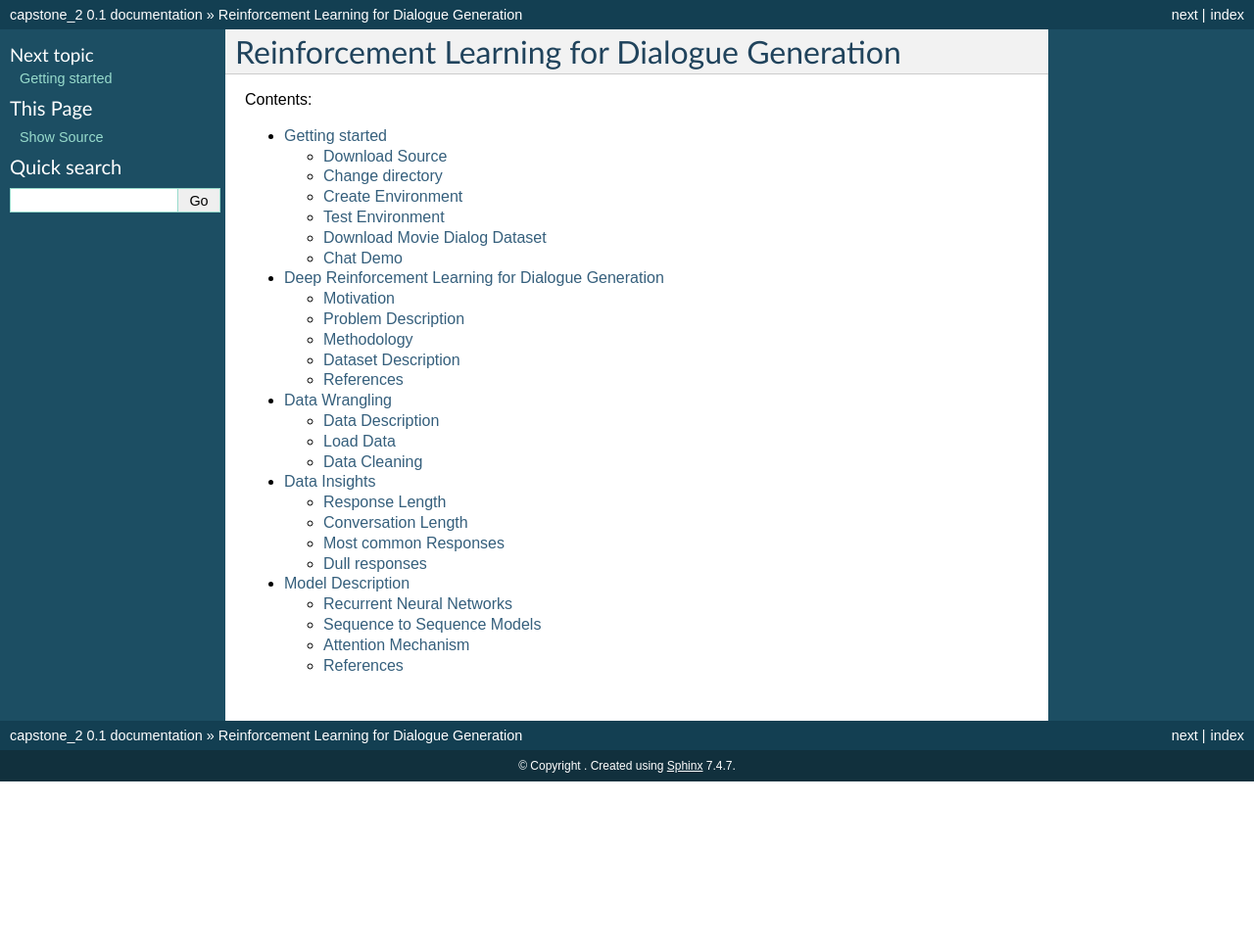
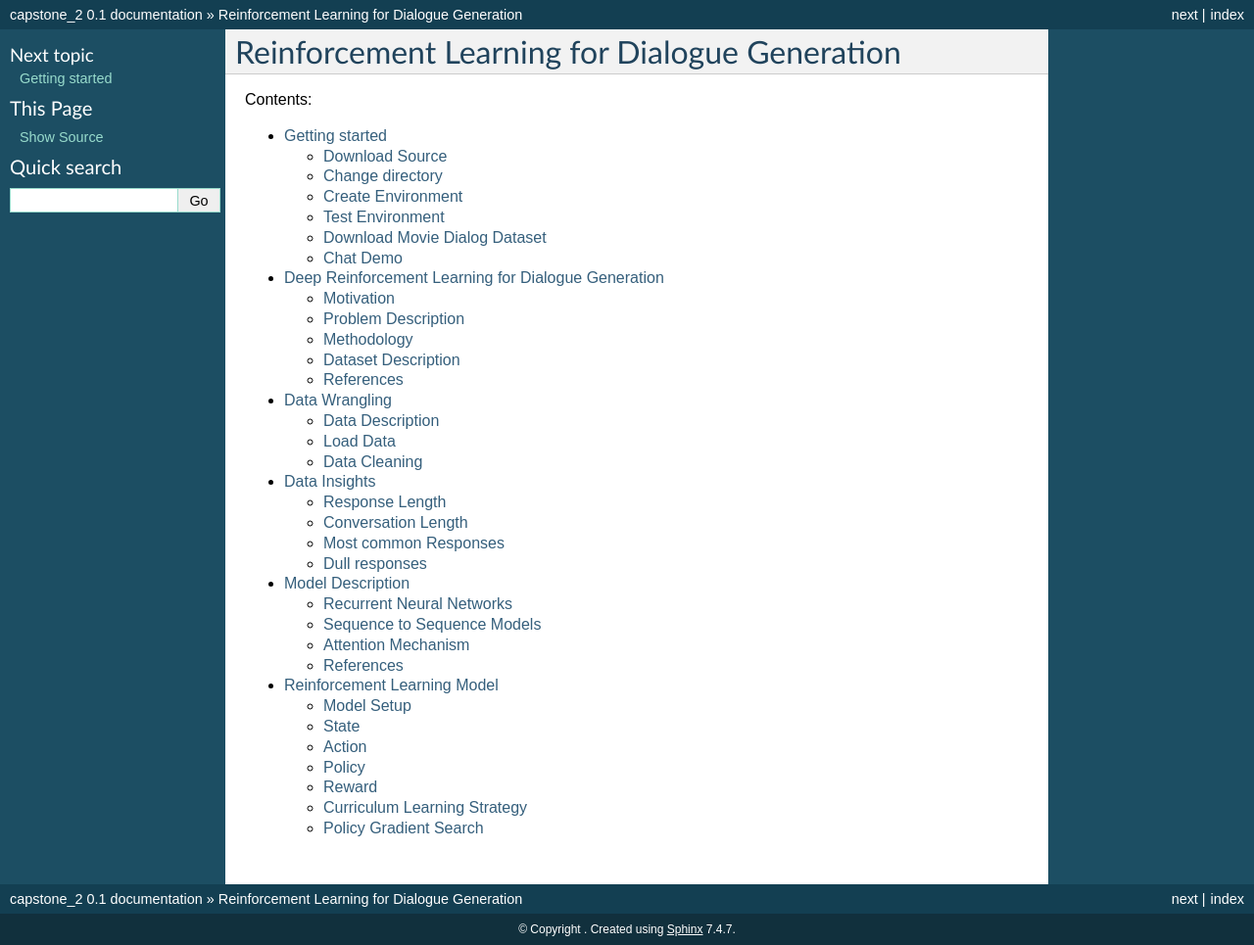
Before and after one commit to kc3/Springboard, a Sphinx documentation site: the page built from capstone_2/docs/index.rst, in a window 1280 px wide. Shown: the whole page at 98% size. Built offline with Sphinx 7.4.7, drawn with Linux system fonts in a browser that asks for light colours; before the commit the page ends 900 px from its top, so only the background shows below that; some of the changed lines change nothing that is shown.

Commit message:
Update final doc with RLModel

```diff
--- /dev/null
+++ b/capstone_2/docs/RLModel.rst
@@ -0,0 +1,199 @@
+
+Reinforcement Learning Model
+~~~~~~~~~~~~~~~~~~~~~~~~~~~~
+
+Sequence to Sequence Models are trained based on Maximum Likelihood
+Principle, which gives the most probable answer. The model lacks some
+belief concerning the appearance of a token in the vocabulary, hence a
+model trained with maximum likelihood will tend to output short general
+answers that are very common in the vocabulary, like yes, no, maybe,
+which is a huge problem for conversation diversity. This lack of
+diversity leads to repetive and short-sighted ‘stop’ answers that end
+the conversation.
+
+Reinforcement learning model is one non maximum likelihood based
+approach to solve this problem of dull, repetitive answers.
+
+Model Setup
+^^^^^^^^^^^
+
+The learning system consists of two agents. We use :math:`p` to denote
+sentences generated from the first agent and :math:`q` to denote
+sentences from the second. The two agents take turns talking with each
+other.
+
+A dialogue can be represented as an alternating sequence of sentences
+generated by the two agents: :math:`p_1, q_1, p_2, q_2, ..., p_i, q_i`.
+We view the generated sentences as actions that are taken according to a
+policy defined by an encoder-decoder recurrent neural network language
+model. The parameters of the network are optimized to maximize the
+expected future reward using policy gradient search method.
+
+Policy gradient methods are more appropriate for this scenario than
+Q-learning, because the encoder-decoder RNN is initialized using MLE
+parameters that already produce plausible responses, before changing the
+objective and tuning towards a policy that maximizes long-term reward.
+
+Q-learning, on the other hand, directly estimates the future expected
+reward of each action, which can differ from the MLE objective by orders
+of magnitude, thus making MLE parameters inappropriate for
+initialization.
+
+The components (states, actions, reward, etc.) of this sequential
+decision problem are summarized as follows:
+
+State
+^^^^^
+
+The state is denoted by the previous dialog turn, either :math:`p_i` or
+:math:`q_i`. A vector representation of this dialog is retrieved by
+feeding it into the LSTM Encoder part of the Seq to Seq model.
+
+Action
+^^^^^^
+
+An action :math:`a` is the dialogue utterance to generate. The action
+space is infinite since arbitrary-length sequences can be generated.
+
+Policy
+^^^^^^
+
+A policy takes the form of an LSTM encoder-decoder > pRL(pi+1|qi) ) and
+is defined by its parameters.
+
+Note that a stochastic representation of the policy (a probability
+distribution over actions given states) is used. A deterministic policy
+would result in a discontinuous objective that is difficult to optimize
+using gradient-based methods.
+
+Reward
+^^^^^^
+
+:math:`r` denotes the reward obtained for each action. In this
+subsection, we discuss major factors that contribute to the success of a
+dialogue and describe how approximations to these factors can be
+operationalized in computable reward functions.
+
+Ease of Answering
+'''''''''''''''''
+
+A turn generated by a machine should be easy to respond to. This aspect
+of a turn is related to its forward-looking function: the constraints a
+turn places on the next turn.
+
+A proposed measure for the ease of answering for a generated turn is
+using the negative log likelihood of responding to that utterance with a
+dull response. A list :math:`S` of dull responses is manually
+constructed a list of dull responses consisting turns such as > “I don’t
+know what you are talking about”,
+
+   “I have no idea”,
+
+that have bee found occur very frequently in SEQ2SEQ models of
+conversations.
+
+The reward function is given as follows: >
+:math:`r_1 = -\frac{1}{N_S} \sum_{s \in S} \frac{1}{N_s} log p_{seq2seq}(s|a)`
+
+where: > :math:`N_S` is the cardinality of the turn in :math:`S`
+
+   :math:`N_s` is the cardinality of tokens in common with
+   :math:`s \in S`
+
+..
+
+   :math:`p_{seq2seq}` represents the MLE output of the Seq2Seq model
+
+Information flow
+''''''''''''''''
+
+We want each agent to contribute new information at each turn to keep
+the dialogue moving and avoid repetitive sequences. We therefore
+penalize semantic similarity between consecutive turns from the same
+agent.
+
+Let :math:`h_{p_i}` and :math:`h_{p_{i+1}}` denote representations
+obtained from the encoder for two consecutive turns :math:`p_i` and
+:math:`p_{i+1}`.
+
+The reward is given by the negative log of the cosine similarity between
+them: > :math:`r_2` = - log cos(\ :math:`h_{p_i}`, :math:`h_{p_{i+1}}`)
+
+Semantic Coherance
+''''''''''''''''''
+
+We also need to measure the adequacy of responses to avoid situations in
+which the generated replies are highly rewarded but are ungrammatical or
+not coherent. We therefore consider the mutual information between the
+action :math:`a` and previous turns in the history to ensure the
+generated responses are coherent and appropriate: > :math:`r3` =
+:math:`\frac{1}{N_a} log p_{seq2seq}(a|q_i)` +
+:math:`\frac{1}{N_{q_i}} log p_{seq2seq}^{backward}(q_i|a)`
+
+where: > :math:`log p_{seq2seq}(a|q_i)` is the probability of generating
+:math:`a` given :math:`q_i`
+
+   :math:`log p_{seq2seq}^{backward}(q_i|a)` is the probability of
+   :math:`q_i` being the preceding char given that :math:`a` follows.
+
+The second probability is the output of the backward cell of the
+Bidirectional RNN used for training. Both the above probabilities are
+scaled with respect to their length.
+
+The final reward is a weighted sum of the above probabilities with
+weights (0.25, 0.25, 0.5).
+
+Curriculum Learning Strategy
+^^^^^^^^^^^^^^^^^^^^^^^^^^^^
+
+A curriculum Learning strategy is employed in which we begin by
+simulating the dialogue for 2 turns, and gradually increase the number
+of simulated turns. We generate 5 turns at most, as the number of
+candidates to examine grows exponentially in the size of candidate list.
+Five candidate responses are generated at each step of the simulation.
+
+We use Beam Search Decoder to generate a candidate list of
+responses/actions :math:`a` and track rewards across the conversation.
+
+Policy Gradient Search
+^^^^^^^^^^^^^^^^^^^^^^
+
+The key idea underlying policy gradients is to push up the probabilities
+of actions that lead to higher return, and push down the probabilities
+of actions that lead to lower return, until you arrive at the optimal
+policy.
+
+The goal of training is to find the parameters of the agent that
+maximize the expected reward. We define our loss :math:`L` given
+parameters :math:`\theta` as the negative expected reward: >
+:math:`L_\theta` =
+:math:`\sum_{w_1^g,..., w_T^g} p_{\theta}(w_1^g,..., w_T^g) r(w_1^g,..., w_T^g)`
+
+which is simple sum product over probability of picking an action with
+its associated reward.
+
+The partial derivative of this loss function over the outputs of the
+softmax classifier is the same as that of the multiclass logistic
+regression classifier, which is the difference between the prediction
+and the actual 1-of-N representation of the target word.
+
+   :math:`\frac{\partial L_\theta}{\partial o_t}` =
+   :math:`\sum_{w_1^g,..., w_T^g} (p_{\theta}(w_1^g,..., w_T^g) - 1) (r(w_1^g,..., w_T^g) - \bar{r}_{t+1})`
+
+where :math:`\bar{r}_{t+1}` is the expected reward.
+
+The general algorithm for policy gradient is given as:
+
+
+.. image:: output_25_0.png
+
+
+
+Policy Gradient Method trains a stochastic policy in an on-policy way.
+This means that it explores by sampling actions according to the latest
+version of its stochastic policy. The amount of randomness in action
+selection depends on both initial conditions and the training procedure.
+Over the course of training, the policy typically becomes progressively
+less random, as the update rule encourages it to exploit rewards that it
+has already found. This may cause the policy to get trapped in local
+optima.
--- a/capstone_2/docs/index.rst
+++ b/capstone_2/docs/index.rst
@@ -16,3 +16,4 @@ Contents:
    DataWrangling
    DataInsights
    ModelDescription
+   RLModel
```
Also changed, not shown: capstone_2/docs/output_25_0.png (added), 1 other file.
